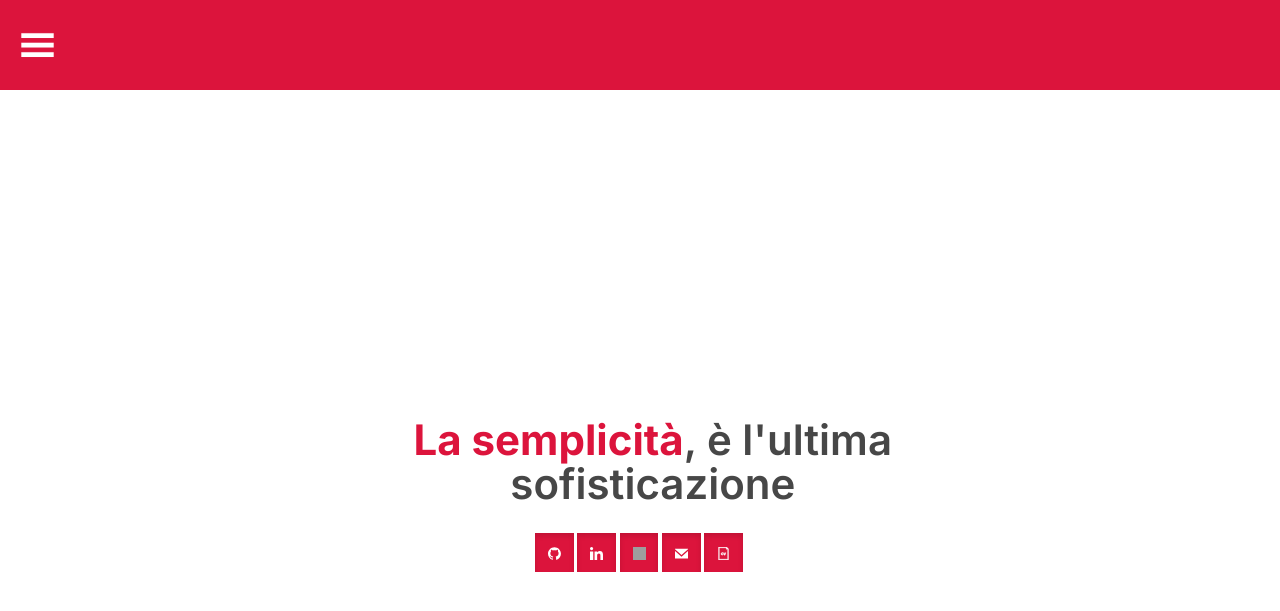
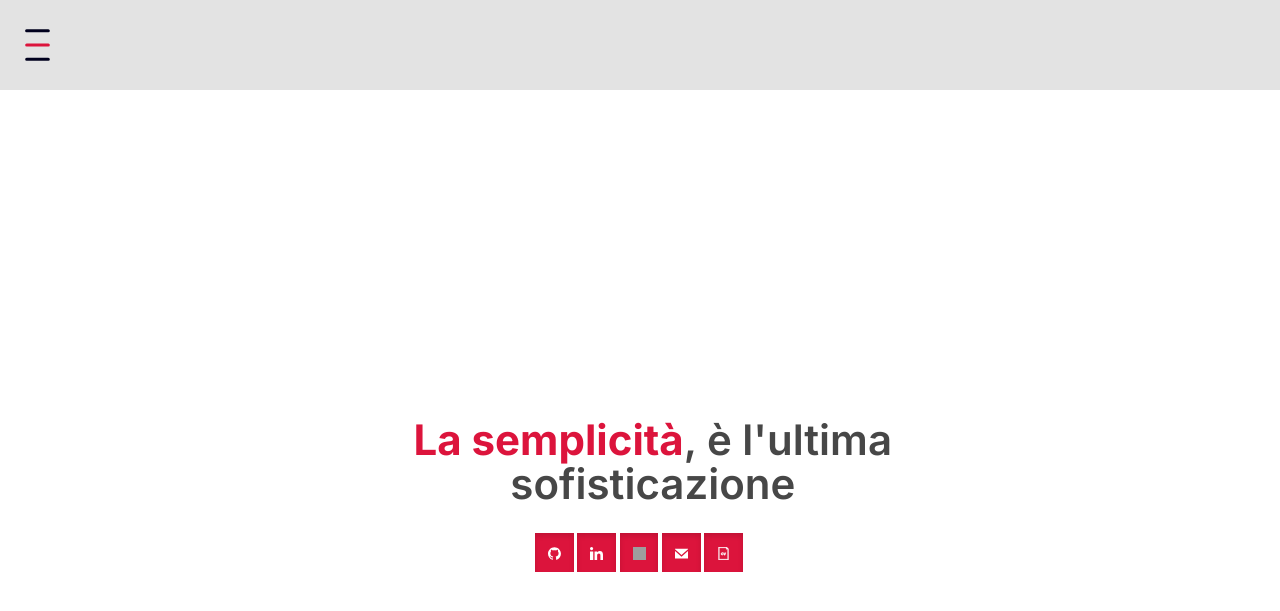
Before and after one commit to lyszt/lyszt.github.io, a Jekyll site: the page built from index.html, in a window 1280 px wide and 900 px high. Shown: the top 611 px of the window. Built offline with Jekyll 4.4.1, drawn with Linux system fonts in a browser that asks for light colours; grey boxes are pictures that could not be loaded.

Commit message:
We'll light theme the nav menu

```diff
--- a/css/default.css
+++ b/css/default.css
@@ -187,7 +187,6 @@ nav {
   height: 100%;
 }
 div.hamburger img {
-  filter: saturate(0)brightness(0)invert(1);
   transition: 1s;
 }
 div.hamburger.active img {
@@ -204,7 +203,7 @@ div.hamburger.active img {
   top: 0;
   left: 0;
   height: 10%;
-  background-color: crimson;
+  background-color: #e3e3e3;
   z-index: -1;
 }
 .undernav ul {
```
Also changed, not shown: img/hamburger.svg.
